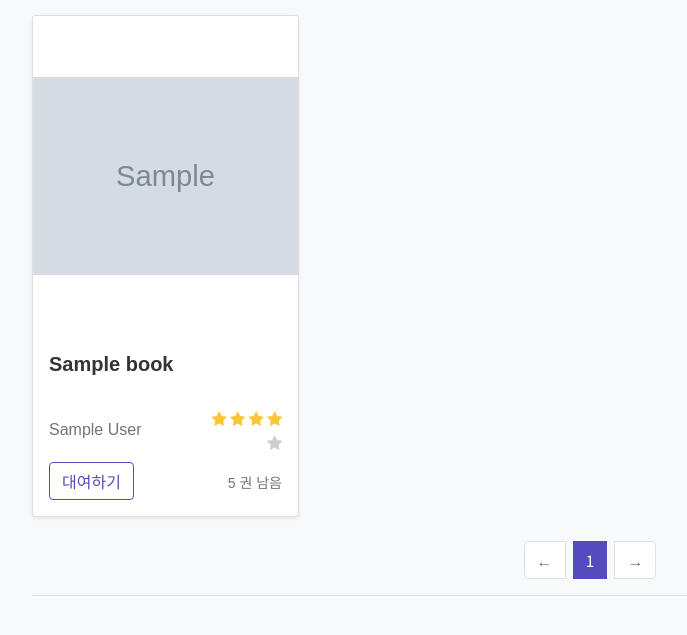
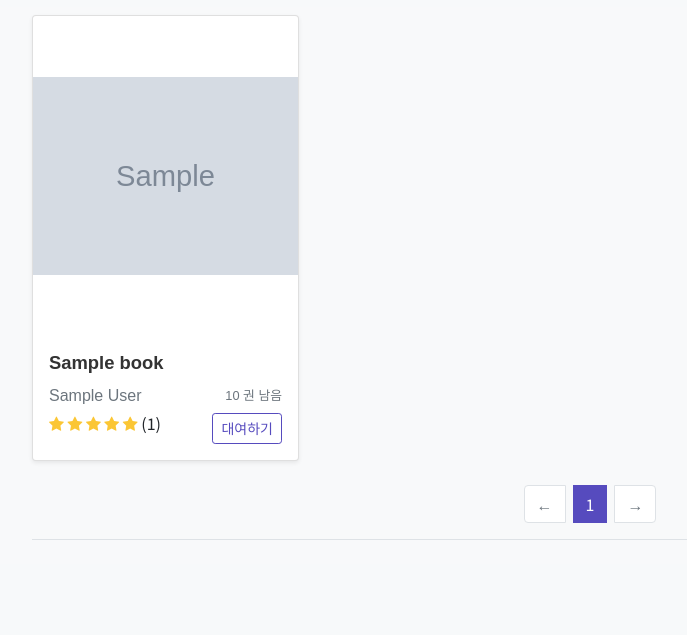
Before and after one commit to 2ykwang/elice-book-rental, a Flask app: page / in a window 1280 px wide. Shown: the part 82-717 px from the top of the page, without its empty margins (50-737 px from the left). Run offline with Flask 2, Linux system fonts and the light colour scheme; tables that the repository leaves empty hold one stand-in row (values such as "Sample post"); grey boxes marked "Sample" are stand-in pictures; some libraries are stand-ins or nearby versions; some web fonts are replaced.

Commit message:
feat: 메인페이지 레이아웃 변경

```diff
--- a/app/main/errors.py
+++ b/app/main/errors.py
@@ -14,6 +14,6 @@ def page_not_found(e):
 def internal_server_error(e):
     return render_template('errors/500.html'), 500
 
-@main.app_errorhandler(Exception)
-def internal_server_error(e):
-    return render_template('errors/500.html'), 500
+# @main.app_errorhandler(Exception)
+# def internal_server_error(e):
+#     return render_template('errors/500.html'), 500
--- a/app/main/views.py
+++ b/app/main/views.py
@@ -2,7 +2,7 @@ from . import main
 from ..models import Book
 from .. import db
 from flask import render_template, request, current_app
-
+from app.util import get_stars_count
 
 @main.route("/")
 def index():
@@ -13,11 +13,11 @@ def index():
     pagination = query.paginate(page, book_per_page, error_out=False)
     books = pagination.items
 
-    return render_template("book_list.html", book_list=books, pagination=pagination, enumerate=enumerate)
+    return render_template("book_list.html", book_list=books, pagination=pagination, enumerate=enumerate, get_stars_count=get_stars_count)
 
 @main.route("/detail/<int:id>")
 def book_detail(id):
 
     book = db.session.query(Book).filter(Book.id==id).first()
     book.increase_viewer()
-    return render_template("book_detail.html", book=book)
+    return render_template("book_detail.html", book=book, get_stars_count=get_stars_count)
--- a/app/static/css/common.css
+++ b/app/static/css/common.css
@@ -80,8 +80,13 @@ img {
 }
 
 .book-title {
+    white-space: nowrap;
+    overflow: hidden;
+    text-overflow: ellipsis;
+    width:100%;
+    font-size:1.15em;
     font-weight: 600;
-    height: 50px;
+    height: 30px;
 }
 
 .ratings {
--- a/app/templates/book_list.html
+++ b/app/templates/book_list.html
@@ -1,3 +1,4 @@
+{% import "macro/_rating.html" as rating %}
 {% extends "layout.html" %}
 {% block title %}도서 목록{% endblock %}
 
@@ -11,45 +12,46 @@
         <button type="button" class="btn btn-md btn-main">인기순</button>
         <button type="button" class="btn btn-md btn-main">출판순</button>
       </div>-->
-      <div class="row row-cols-1 row-cols-xs-1 row-cols-sm-2 row-cols-md-3 row-cols-lg-4 g-3">
+      <div class="row row-cols-1 row-cols-xs-1 row-cols-sm-2 row-cols-md-2 row-cols-lg-3 row-cols-xl-4 g-3">
       {% for book in book_list %}
         <div class="col">
           <div class="card book-card shadow-sm h-100">
             <a href="{{url_for('.book_detail', id=book.id)}}"><img class="book-image card-img-top" width="100%" height="320" src="{{ url_for('static', filename= book.image_url) }}" focusable="false"> </img></a>
 
             <div class="card-body">
-              <h5 class="card-title book-title"><a class="card-link" href="{{url_for('.book_detail', id=book.id)}}">{{ book.book_name }}</a></h5>
+              <h5 class="card-title book-title" alt ="{{ book.book_name }}"><a class="card-link" href="{{url_for('.book_detail', id=book.id)}}">{{ book.book_name }}</a></h5>
 
                 <div class="row align-items-center">
                   <div class="col col-7">
                     <h6 class="card-subtitle mb-2 text-muted">{{book.author}}</h6>
                   </div>
                   <div class="col me-auto text-end">
-                    <!-- 별점 -->
-                    <div class="card-subtitle mb-2 small-ratings">
-                      <i class="fa fa-star rating-color"></i>
-                      <i class="fa fa-star rating-color"></i>
-                      <i class="fa fa-star rating-color"></i>
-                      <i class="fa fa-star rating-color"></i>
-                      <i class="fa fa-star"></i>
-                    </div>
-
+                   <h6 style="font-size:0.8em;" class="card-subtitle mb-2 text-muted">{{book.stock}} 권 남음</h6>
                   </div>
                </div>
 
                 <div class="row align-items-center">
-                  <div class="col col-8">
-                    <button type="button" class="btn btn-md btn-main">대여하기</button>
+                  <div class="col col-7">
+                    <!-- 별점 -->
+                    {% set score = book.get_score() %}
+                    {% if score %}
+                    <div class="card-subtitle mb-2 small-ratings">
+                      {{rating.print_rating(get_stars_count(score["score"]))}}({{score["count"]}})
+                    </div>
+                    {% else %}
+                    <div class="card-subtitle mb-2 small-ratings">
+                      {{rating.print_rating(get_stars_count(0))}}
+                    </div>
+                    {% endif %}
                   </div>
+
                   <div class="col me-auto text-end">
-                    <!-- 남은 책 -->
-                    <small class="text-muted">5 권 남음</small>
+                    <a href="{{url_for('.book_detail', id=book.id)}}"><button type="button" class="btn btn-sm btn-main">대여하기</button></a>
                   </div>
                </div>
             </div>
           </div>
         </div>
-
       {% endfor %}
       </div>
 
--- /dev/null
+++ b/app/templates/macro/_rating.html
@@ -0,0 +1,9 @@
+{% macro print_rating(star_count) -%}
+    {% for i in range(5) %}
+        {% if i < star_count %}
+            <i class="fa fa-star rating-color"></i>
+        {% else %}
+            <i class="fa fa-star"></i>
+        {% endif %}
+    {% endfor %}
+{%- endmacro %}
--- /dev/null
+++ b/app/util.py
@@ -0,0 +1,4 @@
+import math
+
+def get_stars_count(score, max_score=10):
+    return math.floor(score/max_score*5)
```
Also changed, not shown: app/templates/book_detail.html (+10 -6 lines).
